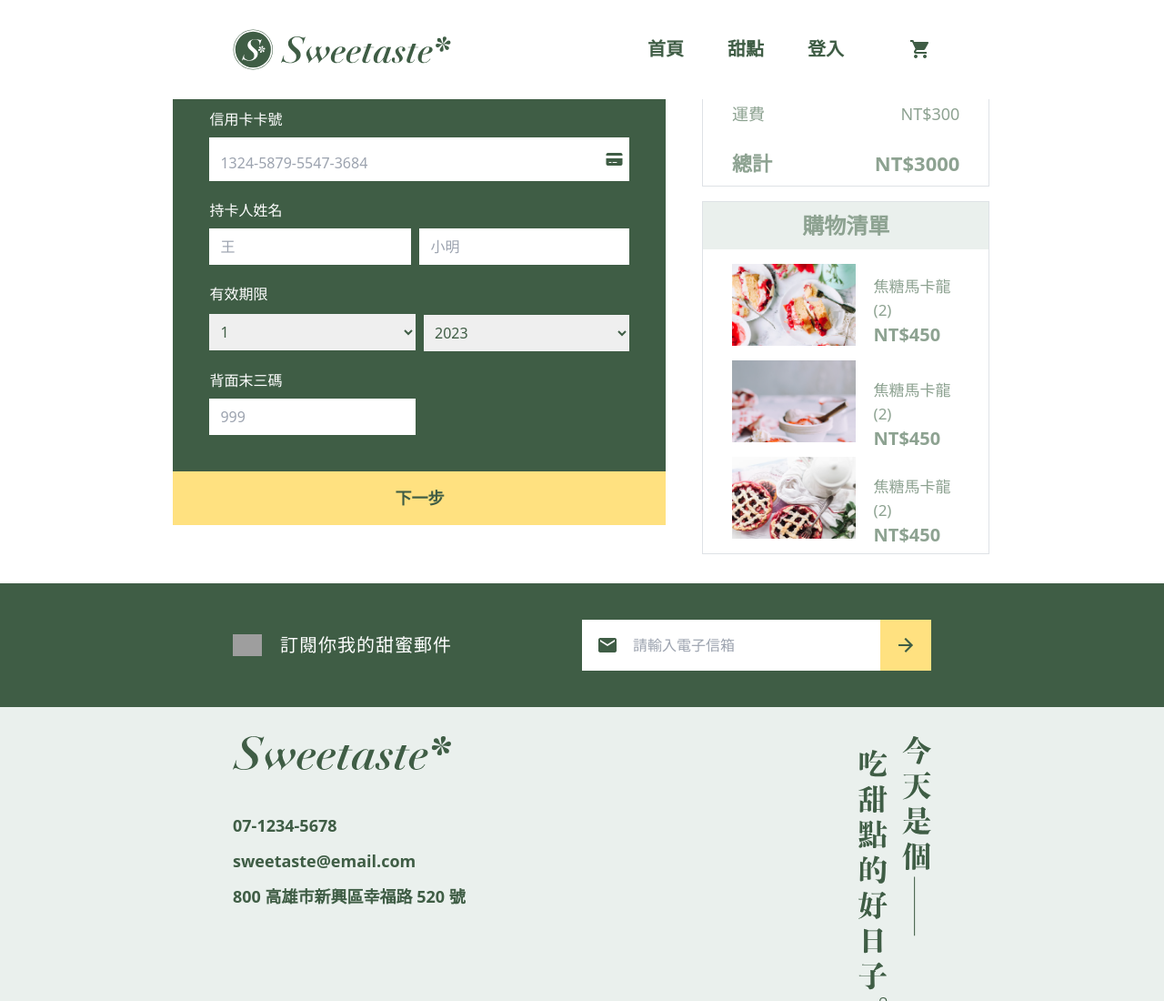
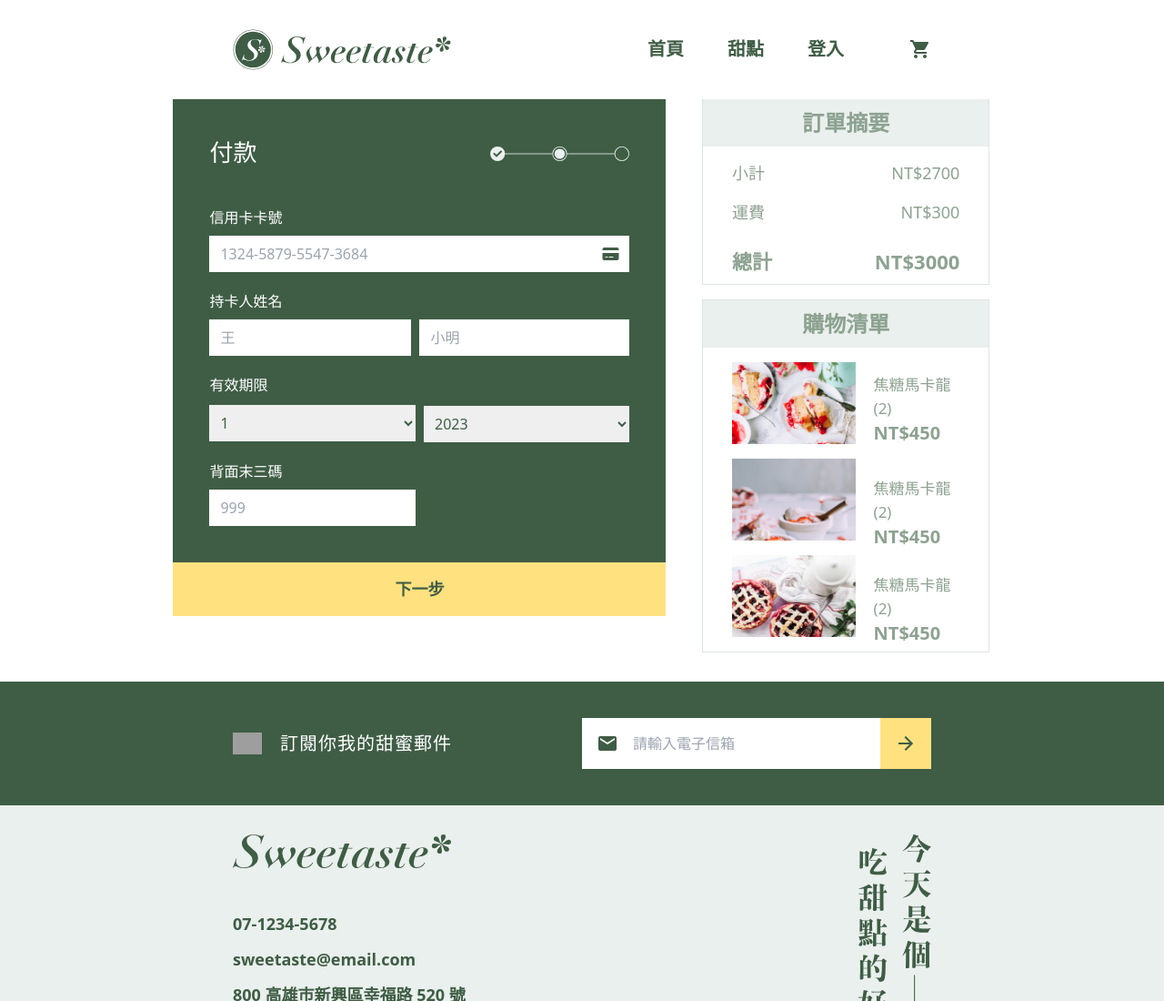
Before and after one commit to dondon1202/week3, a plain HTML site: page pay.html in a window 1280 px wide. Shown: the top 1100 px of the page at 91% size. Drawn offline with nearby package versions, Linux system fonts and the light colour scheme; grey boxes are pictures that could not be loaded.

Commit message:
Update 2023-01-31T05:33:03.976Z

```diff
--- a/pay.html
+++ b/pay.html
@@ -11,7 +11,7 @@
 </head>
 
 <body class="">
-  <header class="mx-auto px-20 hidden w-full lg:px-0 lg:block z-50 bg-white fixed">
+  <header class="mx-auto px-20 hidden w-full lg:px-0 lg:block z-50 bg-white fixed top-0">
     <div class="flex justify-between font-bold lg:w-3/5 ml-[20%]">
       <div class="w-60 my-8"><a href="index.html"><img src="./assets/images/logo-all-dark.svg" alt=""></a></div>
       <div class="flex justify-end">
@@ -24,7 +24,7 @@
       </div>
     </div>
   </header>
-  <header class="mx-auto block lg:hidden w-full z-50 fixed">
+  <header class="mx-auto block lg:hidden w-full z-50 fixed top-0">
     <div class="flex justify-around font-bold py-8 bg-[#FFE180]">
       <img class="w-6 collapse-button" src="https://aa235553756.github.io/week456_sweetShop/assets/images/dehaze-24px.png" alt=""><a href="index.html"><img class="w-36" src="./assets/images/logotype-sm-dark.svg" alt=""></a><img class="w-6" src="./assets/images/shopping_cart.png" alt="">
     </div>
@@ -37,6 +37,7 @@
     </section>
   </header>
 
+  <section class="mb-[88px] lg:mb-[108px]"></section>
 
 
 <section class="lg:flex lg:justify-center lg:mr-[-3%] lg:mb-8">
@@ -49,9 +50,9 @@
             </section>
             <section class="mt-[40px]">
                <h6>信用卡卡號</h6>
-               <section class="flex text-[#3F5D45] items-center bg-white mt-2">
-                  <input type="tel" placeholder="1324-5879-5547-3684" class="w-full text-[#3F5D45]  py-2 mt-2 placeholder:pl-3 bg-white">
-                  <i class="fa-solid fa-credit-card   p-2"></i>
+               <section class="flex text-[#3F5D45] items-center  mt-2">
+                  <input type="tel" placeholder="1324-5879-5547-3684" class="w-full text-[#3F5D45]  py-2  placeholder:pl-3 bg-white">
+                  <section class="bg-white"><i class="fa-solid fa-credit-card p-3"></i></section>
                </section>
             </section>
             <!-- 基本資料 -->
```
Also changed, not shown: bill.html (+3 -2 lines), cart.html (+3 -2 lines), delivery.html (+3 -2 lines), dessert.html (+3 -2 lines), index.html (+3 -2 lines), login.html (+3 -2 lines), pay-success.html (+3 -2 lines), assets/style/all.css.
